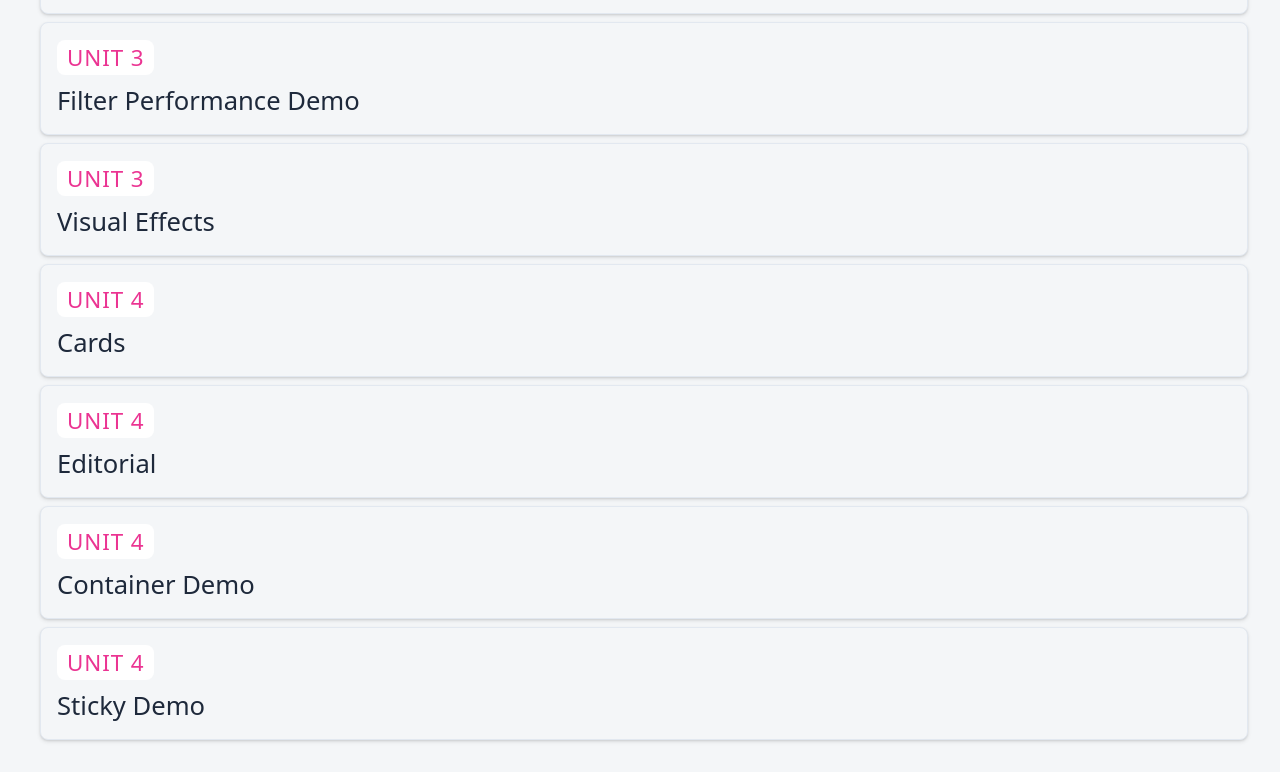
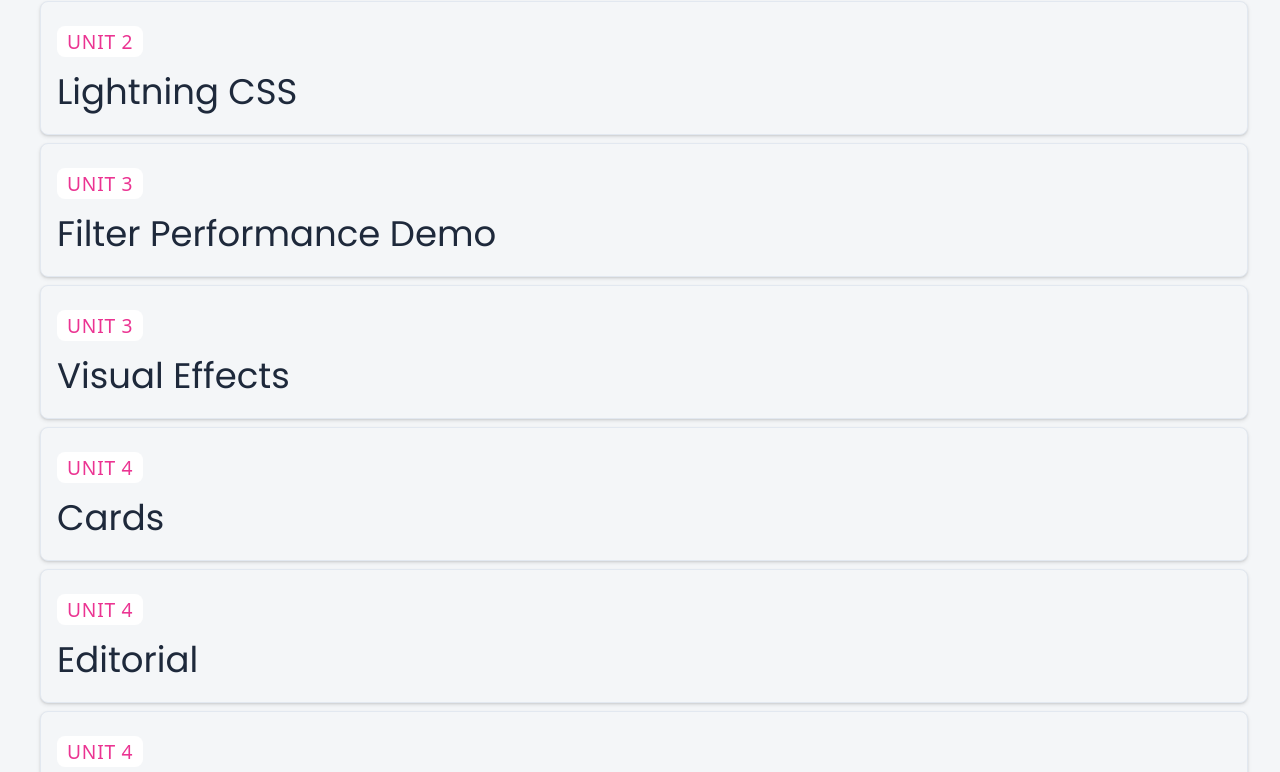
Before and after one commit to Ellietalbot/wdd331-practice, a website: page index.html in a window 1280 px wide. Shown: the part 737-1509 px from the top of the page. Drawn offline with Linux system fonts and the light colour scheme.

Commit message:
Worked on issue with importing a font

```diff
--- a/css/main.css
+++ b/css/main.css
@@ -1,6 +1,4 @@
 @layer tokens, base, layout, components, utilities;
-
-@import url('https://fonts.googleapis.com/css2?family=Poppins:wght@400;600;700&display=swap') layer(base);
 
 @import url("tokens/colors.css") layer(tokens);
 @import url("tokens/variables.css") layer(tokens);
--- a/index.html
+++ b/index.html
@@ -6,6 +6,7 @@
     <title>Ellie Talbot - Practice Site</title>
     <script src="js/theme-preference.js"></script>
     <link rel="stylesheet" href="dist/styles.css">
+    <link href="https://fonts.googleapis.com/css2?family=Poppins:wght@400;600;700&display=swap" rel="stylesheet">
 </head>
 <body>
     <details class="theme-menu">
```
Also changed, not shown: .github/workflows/deploy-website.yml, dist/styles.css.
